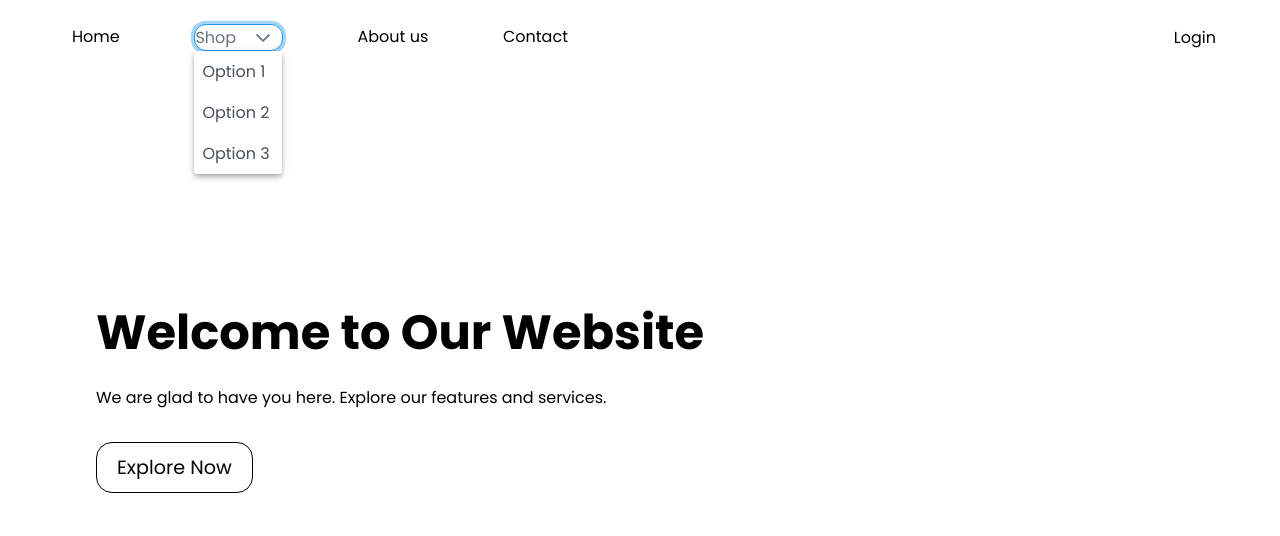
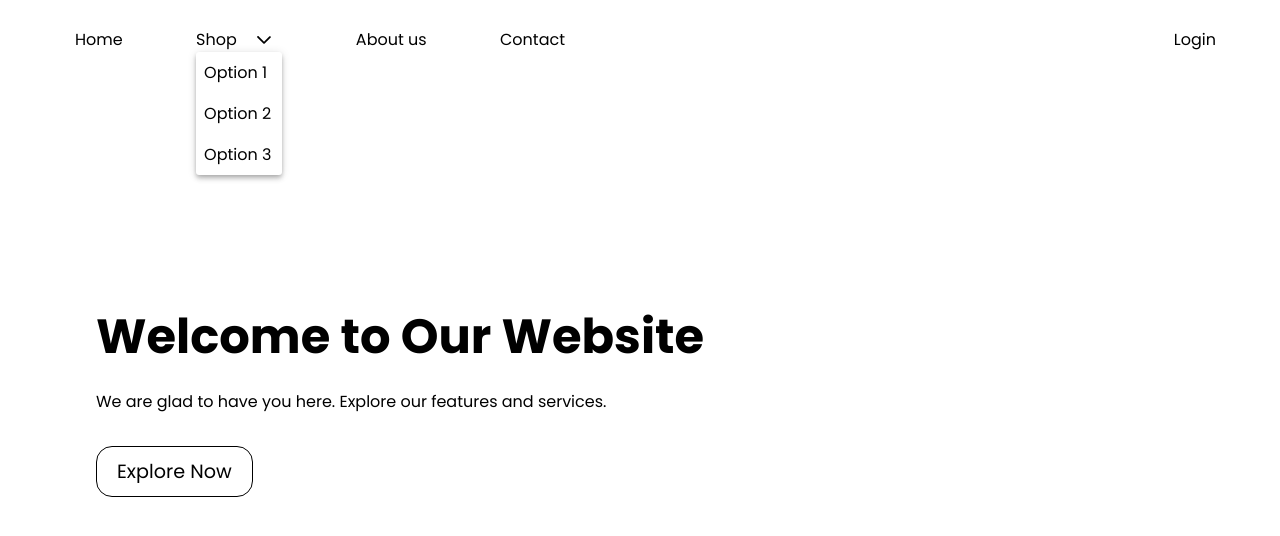
Before and after one commit to ecommerce-dev-mobile/ecommerce-frontend, a Vue app: page / in a window 1280 px wide. Both pictures are taken after a click on the element "Shop". Shown: the top 536 px of the page. Built offline with nearby package versions, Linux system fonts and the light colour scheme.

Commit message:
Style: Change dropdown menu style and nav items hover style

```diff
--- a/src/components/DropDown.vue
+++ b/src/components/DropDown.vue
@@ -7,7 +7,7 @@
     placeholder="Shop"
   >
     <template #option="slotProps">
-      <div class="option">{{ slotProps.option.name }}</div>
+      <router-link :to="slotProps.option.link" class="option">{{ slotProps.option.name }}</router-link>
     </template>
   </Dropdown>
 </template>
@@ -15,7 +15,7 @@
 <script setup>
 import Dropdown from 'primevue/dropdown'
 
-const options = [{ name: 'Option 1' }, { name: 'Option 2' }, { name: 'Option 3' }]
+const options = [{ name: 'Option 1', link: '/' }, { name: 'Option 2', link: '/' }, { name: 'Option 3', link: '/' }]
 </script>
 
 <style scoped>
@@ -25,13 +25,20 @@ const options = [{ name: 'Option 1' }, { name: 'Option 2' }, { name: 'Option 3'
   border-radius: 12px;
   cursor: pointer;
   transition: 300ms all;
+  box-shadow: none !important;
+  border: none;
+  outline: none;
+}
+::v-deep(.p-dropdown-label.p-placeholder) {
+  color: black !important;
+}
+::v-deep(.p-dropdown-trigger) {
+  color: black;
 }
 .option {
   padding: 0.5rem;
-  border-radius: 12px;
-  transition: 300ms all;
-}
-.option:hover {
-  background-color: rgb(243, 243, 243);
+  transition: 100ms all;
+  color: black;
+  text-decoration: none;
 }
 </style>
--- a/src/components/NavBar.vue
+++ b/src/components/NavBar.vue
@@ -31,12 +31,12 @@ nav > ul {
   width: 40vw;
 }
 li {
+  border: 3px solid transparent;
   padding: .5rem;
-  border-radius: 12px;
   cursor: pointer;
-  transition: 300ms all;
+  transition: 100ms all;
 }
 li:hover {
-  background-color: rgb(243, 243, 243);
+  border-bottom: 3px solid black;
 }
 </style>
```
